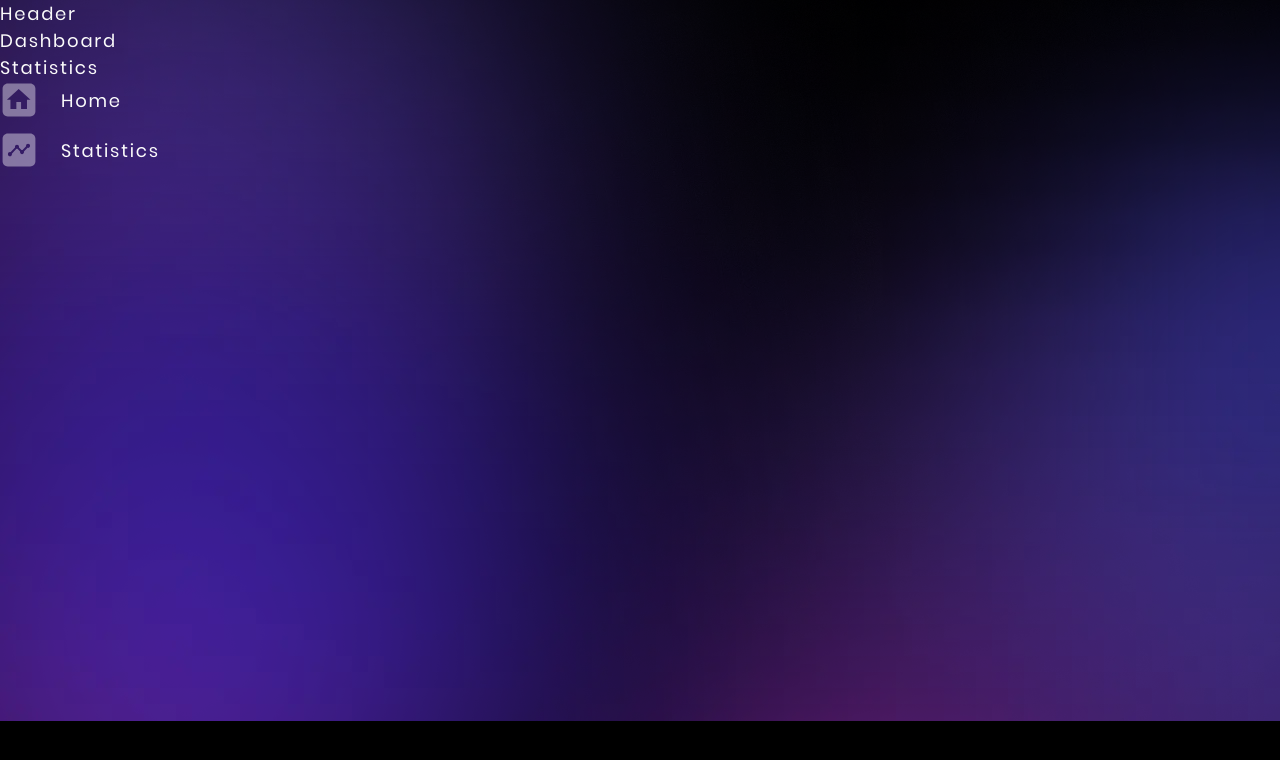
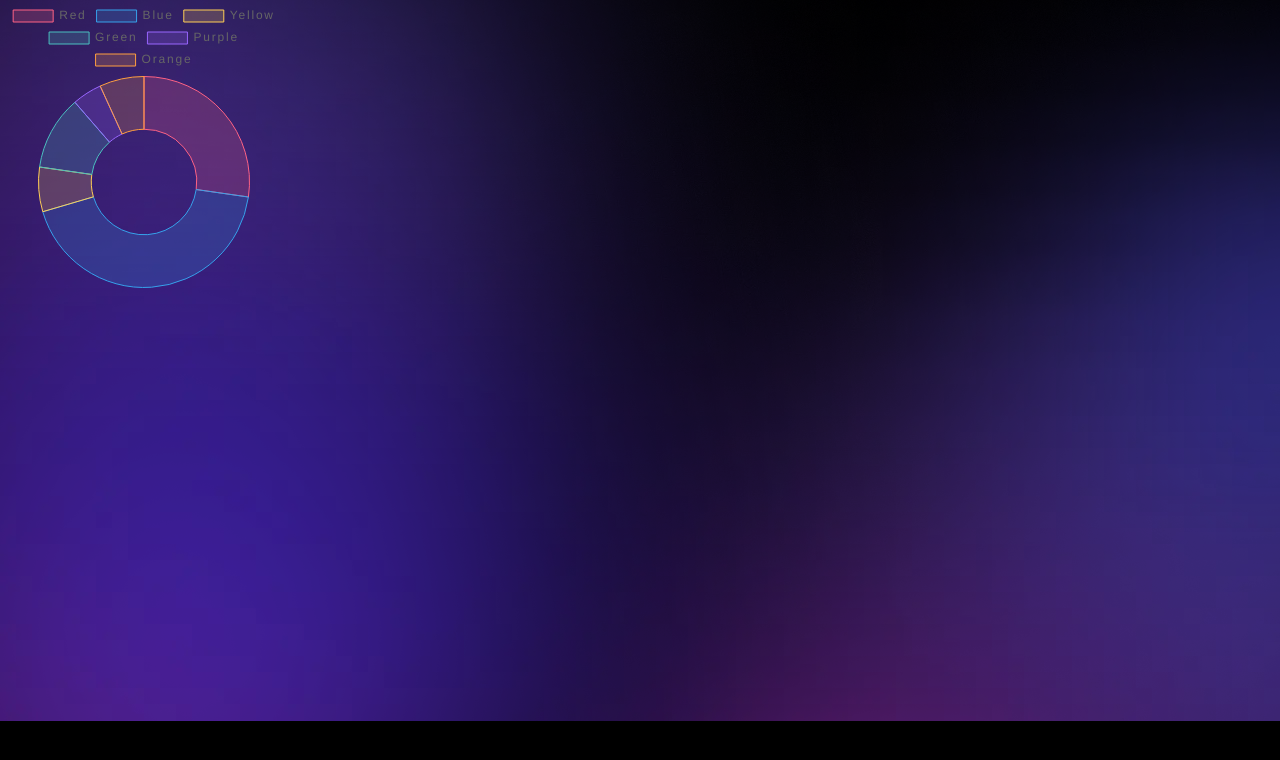
Before and after one commit to nadia-yanushevska/MoneyGuard, a React (Vite) app: page /statistics in a window 1280 px wide. Shown: the top 760 px of the page. Built offline with nearby package versions, Linux system fonts and the light colour scheme.

Commit message:
Add chart.js, react-chartjs-2, and ChartDoughnut component
The diff includes the following changes:
- The package lock file has been updated to include new dependencies for chart.js, react-chartjs-

```diff
--- a/src/App.jsx
+++ b/src/App.jsx
@@ -11,6 +11,7 @@ import Home from './components/Home/Home';
 import LoginPage from './pages/LoginPage/LoginPage';
 import RegistrationPage from './pages/RegistrationPage/RegistrationPage';
 import { useMediaQuery } from 'react-responsive';
+import ChartDoughnut from './components/ChartDoughnut/ChartDoughnut';
 
 {
     /* Приклад підключення іконки */
@@ -29,7 +30,7 @@ function App() {
             </a> */}
             {/* Приклад підключення іконки */}
 
-            <Routes>
+            {/* <Routes>
                 <Route
                     path="/"
                     element={
@@ -60,7 +61,8 @@ function App() {
                 />
 
                 <Route path="*" element={<Navigate to="/" />}></Route>
-            </Routes>
+            </Routes> */}
+            <ChartDoughnut/>
         </>
     );
 }
--- /dev/null
+++ b/src/components/ChartDoughnut/ChartDoughnut.jsx
@@ -0,0 +1,43 @@
+import { Chart as ChartJS, ArcElement, Tooltip, Legend } from "chart.js";
+import { Doughnut } from "react-chartjs-2";
+
+import s from "./ChartDoughnut.module.css"
+
+ChartJS.register(ArcElement, Tooltip, Legend);
+
+const data = {
+    labels: ['Red', 'Blue', 'Yellow', 'Green', 'Purple', 'Orange'],
+    datasets: [
+      {
+        label: '# of Votes',
+        data: [12, 19, 3, 5, 2, 3],
+        backgroundColor: [
+          'rgba(255, 99, 132, 0.2)',
+          'rgba(54, 162, 235, 0.2)',
+          'rgba(255, 206, 86, 0.2)',
+          'rgba(75, 192, 192, 0.2)',
+          'rgba(153, 102, 255, 0.2)',
+          'rgba(255, 159, 64, 0.2)',
+        ],
+        borderColor: [
+          'rgba(255, 99, 132, 1)',
+          'rgba(54, 162, 235, 1)',
+          'rgba(255, 206, 86, 1)',
+          'rgba(75, 192, 192, 1)',
+          'rgba(153, 102, 255, 1)',
+          'rgba(255, 159, 64, 1)',
+        ],
+        borderWidth: 1,
+      },
+    ],
+  };
+
+const ChartDoughnut = () => {
+  return (
+    <div className={s.doughnut_wrapper}>
+      <Doughnut data={data} />
+    </div>
+  )
+}
+
+export default ChartDoughnut
--- /dev/null
+++ b/src/components/ChartDoughnut/ChartDoughnut.module.css
@@ -0,0 +1,56 @@
+.doughnut_wrapper {
+  width: 288px;
+  height: 288px;
+  position: relative;
+
+  @media (max-width: 1279px) {
+    width: 336px;
+    height: 336px;
+  }
+
+  @media (max-width: 767px) {
+    width: 280px;
+    height: 280px;
+  }
+
+}
+
+/*
+export const BalanceStyled = styled.div`
+  position: absolute;
+  top: 0;
+  left: 0;
+  width: 100%;
+  height: 100%;
+  display: flex;
+  align-items: center;
+  justify-content: center;
+  z-index: -1;
+
+  span {
+    font-family: "Poppins SemiBold";
+    font-size: 18px;
+    font-style: normal;
+    line-height: normal;
+    color: var(--white);
+  }
+
+  @media (max-width: 767px) {
+    z-index: 1;
+  }
+`;
+
+export const NotifStyled = styled.div`
+  display: flex;
+  border-radius: 8px;
+  background: rgba(82, 59, 126, 0.6);
+  font-family: 'Poppins Regular';
+  line-height: normal;
+  justify-content: space-between;
+  padding: 16px;
+  align-items: center;
+  box-shadow: 0px 4px 60px 0px rgba(0, 0, 0, 0.25);
+  backdrop-filter: blur(50px);
+  color: white;
+  margin-top: 14px;
+`; */
```
Also changed, not shown: package.json (+5 -6 lines), 1 other file (tests, documents, lock files or other folders).
